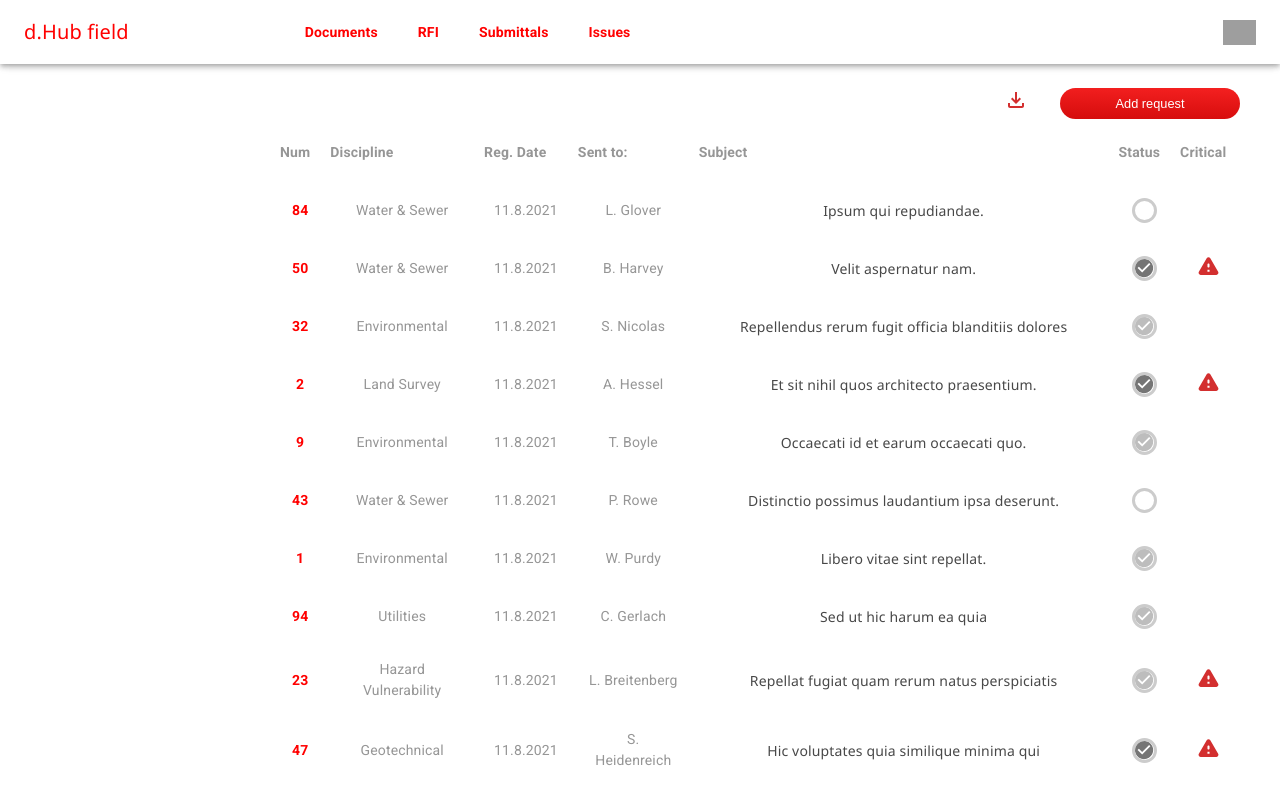
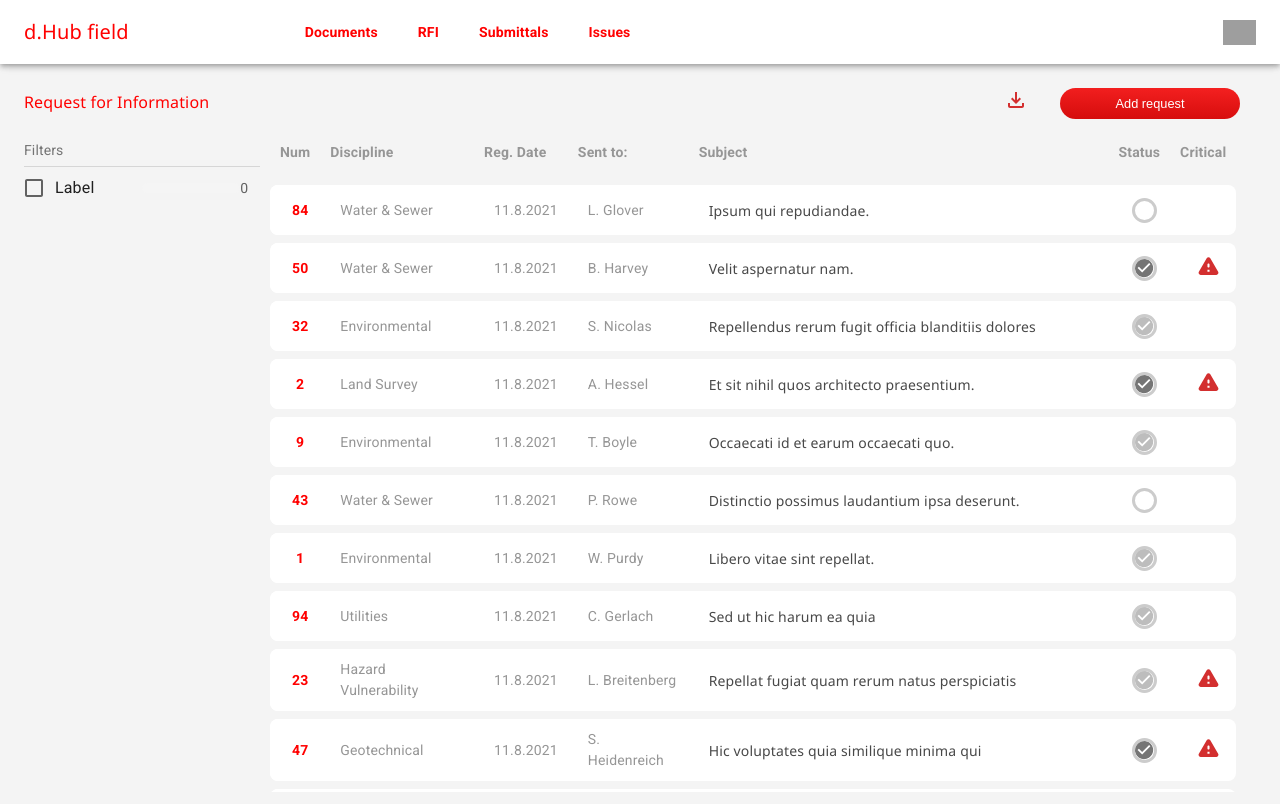
Before and after one commit to davidcastillog/react-message-panel, a React (Create React App) app: page / in a window 1280 px wide. Shown: the top 804 px of the page. Built offline with nearby package versions, Linux system fonts and the light colour scheme; grey boxes are pictures that could not be loaded.

Commit message:
Filters Panel

```diff
--- a/src/App.css
+++ b/src/App.css
@@ -1,5 +1,5 @@
 .App {
-  text-align: center;
+  background-color: rgb(244, 244, 244);
 }
 
 .panel-grid{
--- /dev/null
+++ b/src/components/Filters/Filters.jsx
@@ -0,0 +1,47 @@
+import { QuantityLine } from "../QuantityLine/QuantityLine";
+import FormGroup from "@mui/material/FormGroup";
+import FormControlLabel from "@mui/material/FormControlLabel";
+import Checkbox from "@mui/material/Checkbox";
+import Divider from "@mui/material/Divider";
+import Typography from "@mui/material/Typography";
+import Grid from "@mui/material/Grid";
+
+const Filters = ({ label, value }) => {
+  return (
+    <>
+      <Typography
+        variant="subtitle1"
+        gutterBottom
+        sx={{ color: "red", mb: 3, fontFamily: "Segoe UI" }}
+      >
+        Request for Information
+      </Typography>
+      <Typography
+        variant="body1"
+        gutterBottom
+        sx={{ fontSize: "14px", color: "#757575" }}
+      >
+        Filters
+      </Typography>
+      <Divider />
+      <FormGroup>
+        <Grid
+          spacing={12}
+          sx={{ display: "flex", direction: "row", alignItems: "center" }}
+        >
+          <Grid item xs={6} sm={6}>
+            <FormControlLabel
+              control={<Checkbox />}
+              label={label}
+            />
+          </Grid>
+          <Grid item xs={6} sm={6}>
+            <QuantityLine value={value} />
+          </Grid>
+        </Grid>
+      </FormGroup>
+    </>
+  );
+};
+
+export default Filters;
--- a/src/components/MessageCard/MessageCard.jsx
+++ b/src/components/MessageCard/MessageCard.jsx
@@ -27,7 +27,7 @@ export default function MessageCard({ messageSelected, setMessageSelected }) {
     <Card sx={{ width: 350 }}>
       <CardContent>
         <IconButton
-          sx={{ position: "relative", left: "275px"}}
+          sx={{ position: "relative", left: "275px" }}
           onClick={(e) => handleClose()}
         >
           <CloseIcon color="disabled" />
--- /dev/null
+++ b/src/components/QuantityLine/QuantityLine.jsx
@@ -0,0 +1,44 @@
+import { styled } from "@mui/material/styles";
+import LinearProgress, {
+  linearProgressClasses,
+} from "@mui/material/LinearProgress";
+import Typography from "@mui/material/Typography";
+import Grid from "@mui/material/Grid";
+
+export const QuantityLine = ({ value, type }) => {
+  const BorderLinearProgress = styled(LinearProgress)(({ theme }) => ({
+    height: 10,
+    borderRadius: 5,
+    [`&.${linearProgressClasses.colorPrimary}`]: {
+      backgroundColor: theme.palette.grey[100],
+    },
+    [`& .${linearProgressClasses.bar}`]: {
+      borderRadius: 5,
+      backgroundColor: "#1a90ff",
+    },
+  }));
+
+  return (
+    <>
+      <Grid
+        spacing={12}
+        sx={{ display: "flex", direction: "row", alignItems: "center" }}
+      >
+        <Grid item xs={10} sm={10}>
+          <BorderLinearProgress variant="determinate" value={value} />
+        </Grid>
+        <Grid item xs={2} sm={2}>
+          <Typography>
+            <Typography
+              style={{ display: "inline-block" }}
+              variant="body2"
+              color="text.secondary"
+            >{`${Math.round(value)}`}</Typography>
+          </Typography>
+        </Grid>
+      </Grid>
+    </>
+  );
+};
+
+export default QuantityLine;
--- a/src/components/index.jsx
+++ b/src/components/index.jsx
@@ -2,4 +2,5 @@ export { default as TableOfMessages } from "./TableOfMessages/TableOfMessages";
 export { default as ButtonDefault } from "./ButtonDefault/ButtonDefault";
 export { default as MessageCard } from "./MessageCard/MessageCard";
 export { default as RequestBar } from "./RequestBar/RequestBar";
+export { default as Filters } from "./Filters/Filters";
 export { default as NavBar } from "./NavBar/NavBar";
--- a/src/views/Home.jsx
+++ b/src/views/Home.jsx
@@ -3,6 +3,7 @@ import {
   TableOfMessages,
   RequestBar,
   MessageCard,
+  Filters,
 } from "../components";
 import CssBaseline from "@mui/material/CssBaseline";
 import Container from "@mui/material/Container";
@@ -38,6 +39,7 @@ export const Home = () => {
             sm={3}
             style={{ maxHeight: "100vh", overflow: "auto" }}
           >
+            <Filters label={"Label"} value={0} />
           </Grid>
           <Grid
             item
```
Also changed, not shown: 1 other file (tests, documents, lock files or other folders).
